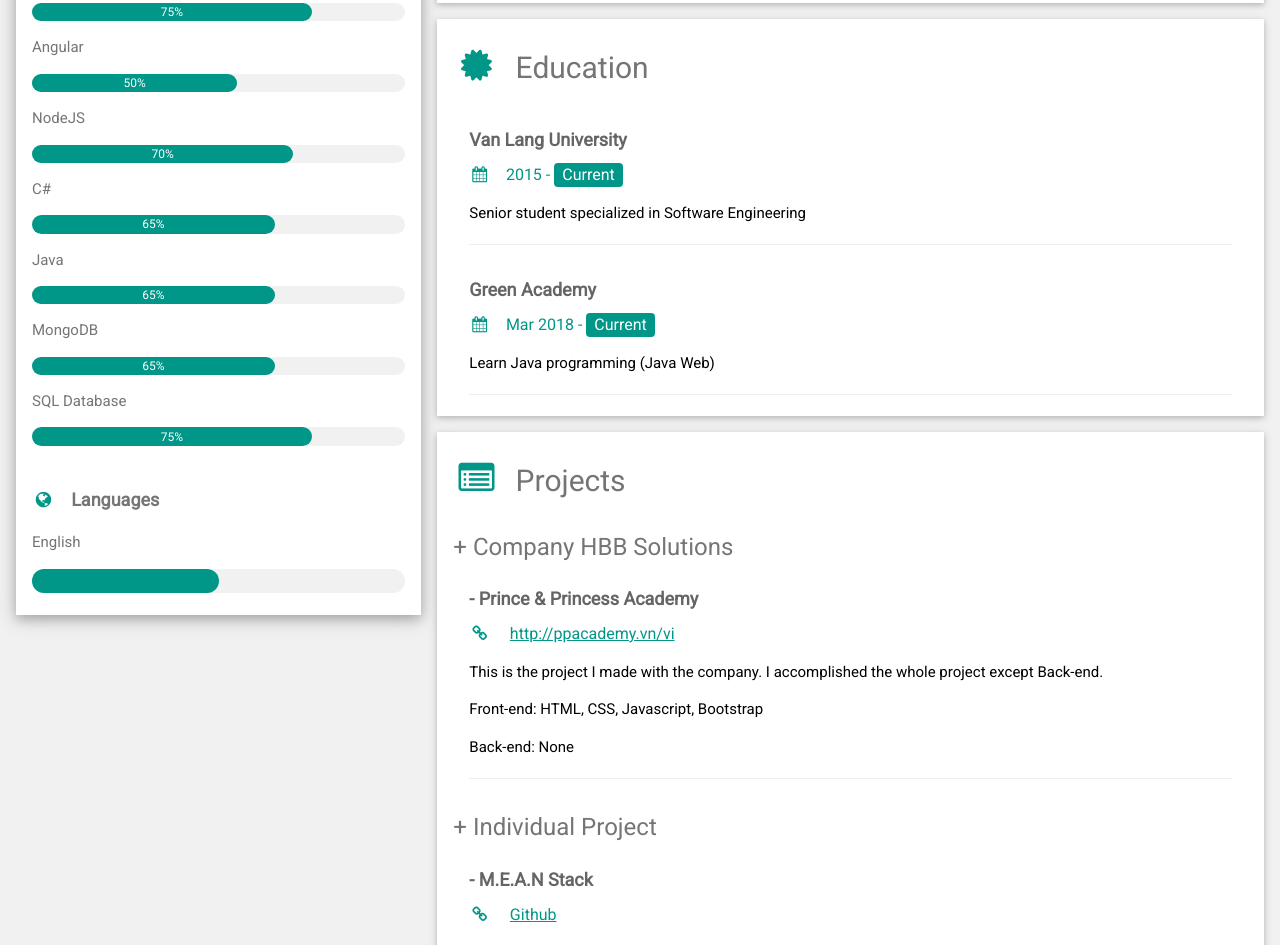
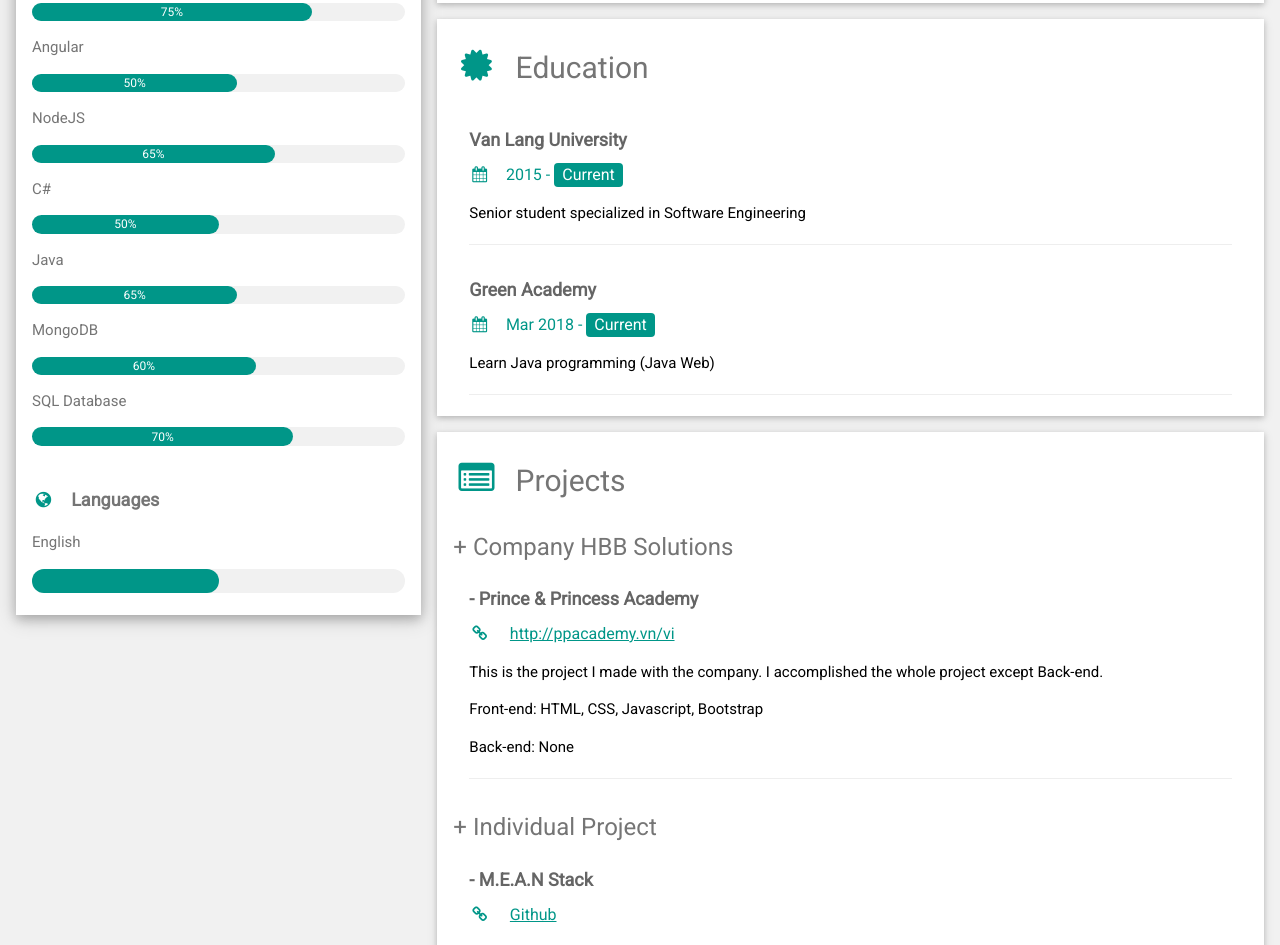
Before and after one commit to NguyenPhucNam/NguyenPhucNam.github.io, a plain HTML site: page index.html in a window 1280 px wide. Shown: the part 932-1877 px from the top of the page. Drawn offline with nearby package versions, Linux system fonts and the light colour scheme.

Commit message:
Update cv

```diff
--- a/index.html
+++ b/index.html
@@ -48,23 +48,23 @@ html,body,h1,h2,h3,h4,h5,h6 {font-family: "Roboto", sans-serif}
           </div>
           <p>NodeJS</p>
           <div class="w3-light-grey w3-round-xlarge w3-small">
-            <div class="w3-container w3-center w3-round-xlarge w3-teal" style="width:70%">70%</div>
+            <div class="w3-container w3-center w3-round-xlarge w3-teal" style="width:65%">65%</div>
           </div>
           <p>C#</p>
           <div class="w3-light-grey w3-round-xlarge w3-small">
-            <div class="w3-container w3-center w3-round-xlarge w3-teal" style="width:65%">65%</div>
+            <div class="w3-container w3-center w3-round-xlarge w3-teal" style="width:50%">50%</div>
           </div>
           <p>Java</p>
           <div class="w3-light-grey w3-round-xlarge w3-small">
-            <div class="w3-container w3-center w3-round-xlarge w3-teal" style="width:65%">65%</div>
+            <div class="w3-container w3-center w3-round-xlarge w3-teal" style="width:55%">65%</div>
           </div>
           <p>MongoDB</p>
           <div class="w3-light-grey w3-round-xlarge w3-small">
-            <div class="w3-container w3-center w3-round-xlarge w3-teal" style="width:65%">65%</div>
+            <div class="w3-container w3-center w3-round-xlarge w3-teal" style="width:60%">60%</div>
           </div>
           <p>SQL Database</p>
           <div class="w3-light-grey w3-round-xlarge w3-small">
-            <div class="w3-container w3-center w3-round-xlarge w3-teal" style="width:75%">75%</div>
+            <div class="w3-container w3-center w3-round-xlarge w3-teal" style="width:70%">70%</div>
           </div>
           <br>
 
```
